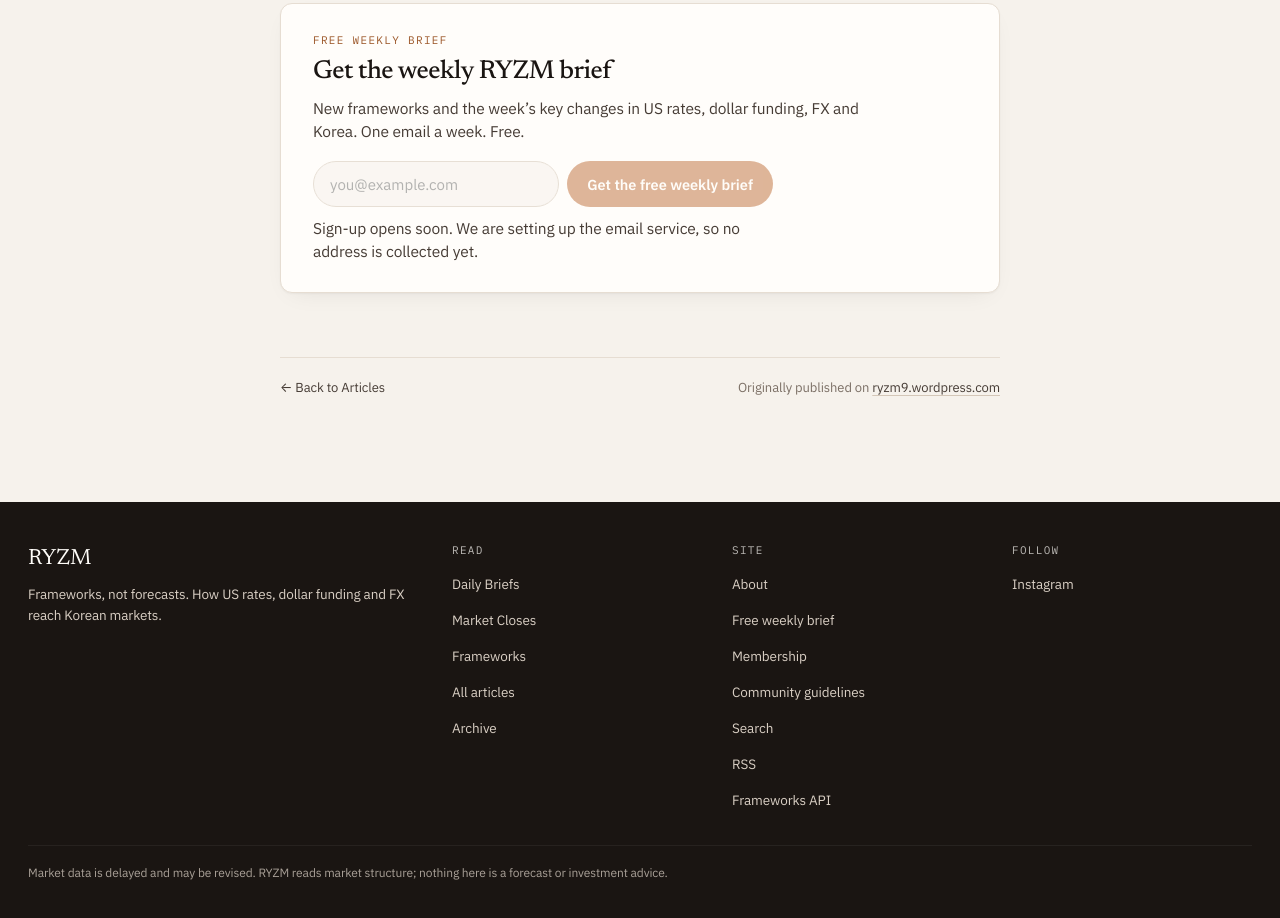
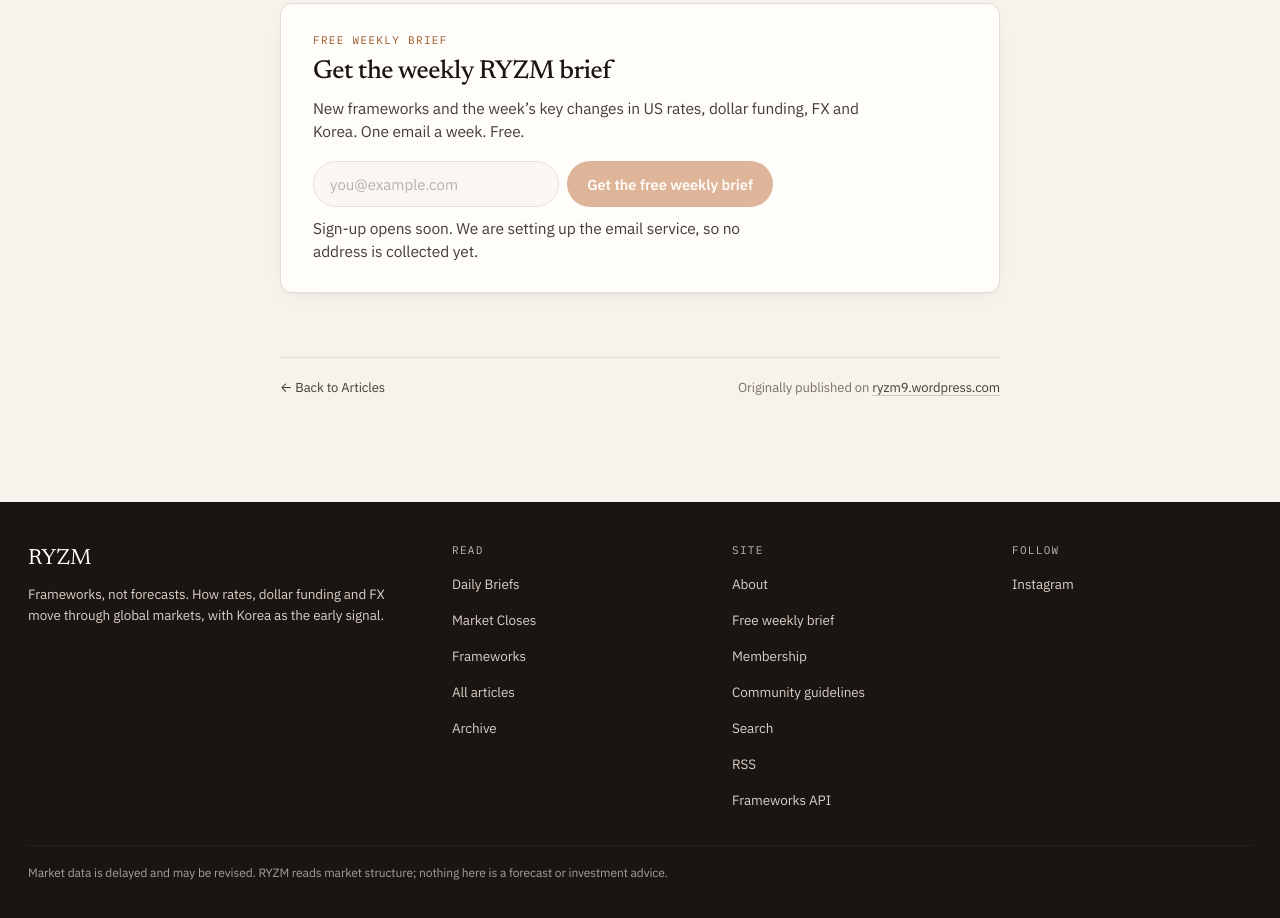
Before and after one commit to SonBongKyun/ryzm-site, a plain HTML site: page articles/korea-market-close-briefing-october-14-2026/index.html in a window 1280 px wide. Shown: the part 2412-3330 px from the top of the page. Drawn offline with Linux system fonts and the light colour scheme.

Commit message:
Ship polish: retemplated pages (10/24)

```diff
--- a/articles/korea-market-close-briefing-october-14-2026/index.html
+++ b/articles/korea-market-close-briefing-october-14-2026/index.html
@@ -696,7 +696,7 @@
   <div class="footer-inner footer-v2">
     <div class="footer-brand">
       <div class="footer-logo">RYZM</div>
-      <p>Frameworks, not forecasts. How US rates, dollar funding and FX reach Korean markets.</p>
+      <p>Frameworks, not forecasts. How rates, dollar funding and FX move through global markets, with Korea as the early signal.</p>
     </div>
     <div class="footer-col" role="navigation" aria-label="Read">
       <div class="footer-h">Read</div>
```
Also changed, not shown: articles/korea-market-close-briefing-october-15-2026/index.html (+1 -1 lines), articles/korea-market-close-briefing-october-16-2026/index.html (+1 -1 lines), articles/korea/index.html (+1 -1 lines).
